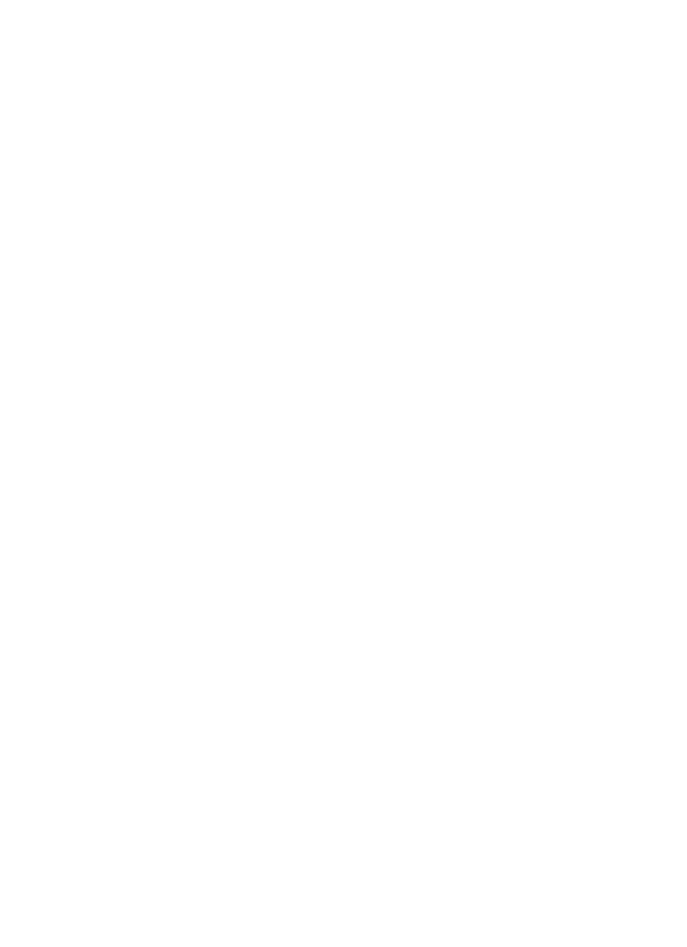
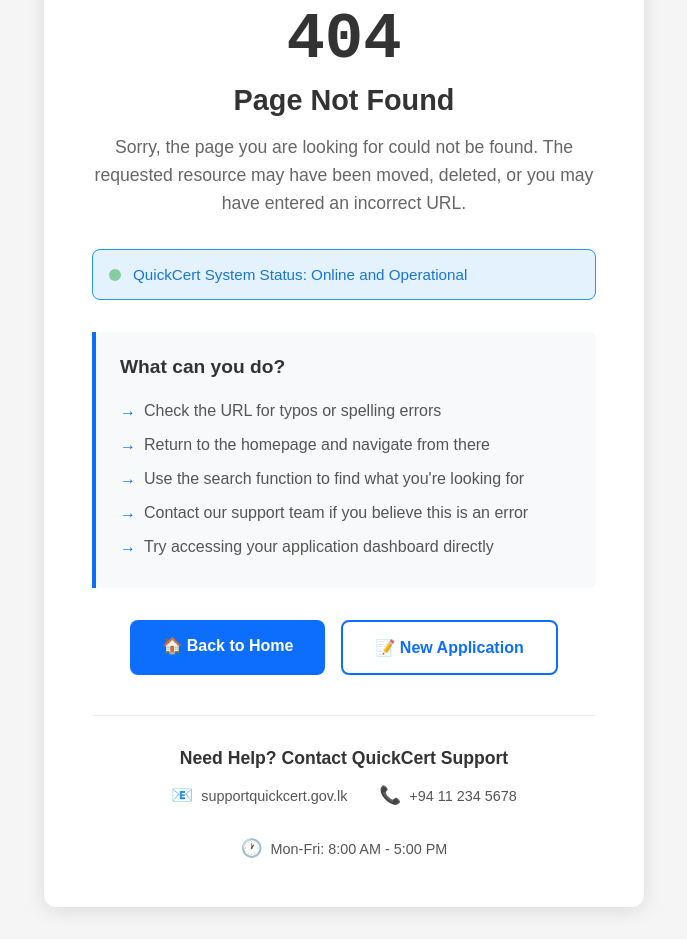
Before and after one commit to QuantumLoop99/QuickCert, an Angular app in the folder FrontEnd/: page /error in a window 1280 px wide. Before the commit this address led to /. Shown: the part 280-1227 px from the top of the page, without its empty margins (296-983 px from the left). Before the commit the page ends 800 px from the top, so only its background shows below. Built offline with nearby package versions, Linux system fonts and the light colour scheme.

Commit message:
Create error page

```diff
--- a/FrontEnd/src/app/app.routes.ts
+++ b/FrontEnd/src/app/app.routes.ts
@@ -2,10 +2,12 @@
 import { HomeComponent } from './home/home.component';
 import { ApplicationFormComponent } from './application-form/application-form.component';
 import { FeedbackComponent } from './feedback/feedback.component';
+import { ErrorComponent } from './error/error.component';
 
 export const routes: Routes = [
   { path: 'home', component: HomeComponent },
   { path: 'application', component: ApplicationFormComponent },
   { path: 'feedback', component: FeedbackComponent },
-  { path: '', redirectTo: '/feedback', pathMatch: 'full' }
+  { path: 'error', component: ErrorComponent},
+  { path: '', redirectTo: '/error', pathMatch: 'full' }
 ];
--- /dev/null
+++ b/FrontEnd/src/app/error/error.component.css
@@ -0,0 +1,335 @@
+/* Error Page Styles - QuickCert */
+* {
+  margin: 0;
+  padding: 0;
+  box-sizing: border-box;
+  font-family: Arial, sans-serif;
+}
+
+.error-container {
+  min-height: 100vh;
+  background-color: #f5f5f5;
+  display: flex;
+  flex-direction: column;
+}
+
+.page-title {
+  background-color: #0d6efd;
+  color: white;
+  padding: 1rem 2rem;
+  font-size: 1.25rem;
+  font-weight: bold;
+  margin-bottom: 0;
+}
+
+.error-content {
+  flex: 1;
+  display: flex;
+  align-items: center;
+  justify-content: center;
+  padding: 2rem;
+}
+
+.error-card {
+  background-color: white;
+  border-radius: 12px;
+  padding: 3rem;
+  box-shadow: 0 4px 20px rgba(0, 0, 0, 0.1);
+  max-width: 600px;
+  width: 100%;
+  text-align: center;
+  border-top: 4px solid #0d6efd;
+}
+
+.error-icon {
+  font-size: 6rem;
+  color: #0d6efd;
+  margin-bottom: 1.5rem;
+  display: block;
+}
+
+.error-code {
+  font-size: 4rem;
+  font-weight: bold;
+  color: #333;
+  margin-bottom: 0.5rem;
+  font-family: 'Courier New', monospace;
+}
+
+.error-title {
+  font-size: 1.8rem;
+  color: #333;
+  margin-bottom: 1rem;
+  font-weight: bold;
+}
+
+.error-message {
+  font-size: 1.1rem;
+  color: #666;
+  margin-bottom: 2rem;
+  line-height: 1.6;
+}
+
+.error-suggestions {
+  background-color: #f8f9fa;
+  border-left: 4px solid #0d6efd;
+  padding: 1.5rem;
+  margin: 2rem 0;
+  text-align: left;
+  border-radius: 0 8px 8px 0;
+}
+
+.error-suggestions h4 {
+  color: #333;
+  margin-bottom: 1rem;
+  font-size: 1.2rem;
+}
+
+.error-suggestions ul {
+  list-style: none;
+  padding: 0;
+}
+
+.error-suggestions li {
+  padding: 0.5rem 0;
+  color: #555;
+  position: relative;
+  padding-left: 1.5rem;
+}
+
+.error-suggestions li:before {
+  content: "→";
+  position: absolute;
+  left: 0;
+  color: #0d6efd;
+  font-weight: bold;
+}
+
+.action-buttons {
+  display: flex;
+  gap: 1rem;
+  justify-content: center;
+  flex-wrap: wrap;
+  margin-top: 2rem;
+}
+
+.btn {
+  padding: 1rem 2rem;
+  border-radius: 8px;
+  font-weight: bold;
+  cursor: pointer;
+  border: none;
+  font-size: 1rem;
+  transition: all 0.3s ease;
+  text-decoration: none;
+  display: inline-block;
+  min-width: 140px;
+}
+
+.btn-primary {
+  background-color: #0d6efd;
+  color: white;
+}
+
+.btn-primary:hover {
+  background-color: #0b5ed7;
+  transform: translateY(-2px);
+  box-shadow: 0 4px 15px rgba(13, 110, 253, 0.3);
+}
+
+.btn-secondary {
+  background-color: #6c757d;
+  color: white;
+}
+
+.btn-secondary:hover {
+  background-color: #5a6268;
+  transform: translateY(-2px);
+  box-shadow: 0 4px 15px rgba(108, 117, 125, 0.3);
+}
+
+.btn-outline {
+  background-color: transparent;
+  color: #0d6efd;
+  border: 2px solid #0d6efd;
+}
+
+.btn-outline:hover {
+  background-color: #0d6efd;
+  color: white;
+  transform: translateY(-2px);
+}
+
+.contact-info {
+  margin-top: 2.5rem;
+  padding-top: 2rem;
+  border-top: 1px solid #eee;
+}
+
+.contact-info h4 {
+  color: #333;
+  margin-bottom: 1rem;
+  font-size: 1.1rem;
+}
+
+.contact-details {
+  display: flex;
+  justify-content: center;
+  gap: 2rem;
+  flex-wrap: wrap;
+  margin-top: 1rem;
+}
+
+.contact-item {
+  display: flex;
+  align-items: center;
+  gap: 0.5rem;
+  color: #555;
+  font-size: 0.9rem;
+}
+
+.contact-icon {
+  color: #0d6efd;
+  font-size: 1.1rem;
+}
+
+.system-status {
+  background-color: #e3f2fd;
+  border: 1px solid #2196f3;
+  border-radius: 8px;
+  padding: 1rem;
+  margin: 1.5rem 0;
+  display: flex;
+  align-items: center;
+  gap: 0.75rem;
+}
+
+.status-indicator {
+  width: 12px;
+  height: 12px;
+  border-radius: 50%;
+  background-color: #28a745;
+  animation: pulse 2s infinite;
+}
+
+.status-text {
+  color: #1976d2;
+  font-size: 0.95rem;
+  font-weight: 500;
+}
+
+@keyframes pulse {
+  0% {
+    opacity: 1;
+  }
+  50% {
+    opacity: 0.5;
+  }
+  100% {
+    opacity: 1;
+  }
+}
+
+.breadcrumb {
+  background-color: white;
+  padding: 1rem 2rem;
+  border-bottom: 1px solid #eee;
+  font-size: 0.9rem;
+}
+
+.breadcrumb-item {
+  color: #666;
+}
+
+.breadcrumb-item a {
+  color: #0d6efd;
+  text-decoration: none;
+}
+
+.breadcrumb-item a:hover {
+  text-decoration: underline;
+}
+
+.breadcrumb-separator {
+  margin: 0 0.5rem;
+  color: #999;
+}
+
+/* Animation for error icon */
+.error-icon {
+  animation: bounce 2s infinite;
+}
+
+@keyframes bounce {
+  0%, 20%, 50%, 80%, 100% {
+    transform: translateY(0);
+  }
+  40% {
+    transform: translateY(-10px);
+  }
+  60% {
+    transform: translateY(-5px);
+  }
+}
+
+/* Responsive Design */
+@media (max-width: 768px) {
+  .error-card {
+    padding: 2rem;
+    margin: 1rem;
+  }
+
+  .error-code {
+    font-size: 3rem;
+  }
+
+  .error-title {
+    font-size: 1.5rem;
+  }
+
+  .error-message {
+    font-size: 1rem;
+  }
+
+  .action-buttons {
+    flex-direction: column;
+    align-items: center;
+  }
+
+  .btn {
+    width: 100%;
+    max-width: 250px;
+  }
+
+  .contact-details {
+    flex-direction: column;
+    gap: 1rem;
+  }
+
+  .page-title {
+    padding: 1rem;
+    font-size: 1.1rem;
+  }
+}
+
+@media (max-width: 480px) {
+  .error-card {
+    padding: 1.5rem;
+  }
+
+  .error-icon {
+    font-size: 4rem;
+  }
+
+  .error-code {
+    font-size: 2.5rem;
+  }
+
+  .error-suggestions {
+    padding: 1rem;
+  }
+
+  .contact-info {
+    margin-top: 2rem;
+  }
+}
--- /dev/null
+++ b/FrontEnd/src/app/error/error.component.html
@@ -0,0 +1,73 @@
+<div class="error-container">
+  <!-- Header -->
+  <div class="page-title">
+    QuickCert - Online Income Statement Requesting System
+  </div>
+
+  <!-- Main Error Content -->
+  <div class="error-content">
+    <div class="error-card">
+      <!-- Error Icon -->
+      <div class="error-icon">🔍</div>
+
+      <!-- Error Code -->
+      <div class="error-code">404</div>
+
+      <!-- Error Title -->
+      <h1 class="error-title">Page Not Found</h1>
+
+      <!-- Error Message -->
+      <p class="error-message">
+        Sorry, the page you are looking for could not be found. The requested resource may have been moved,
+        deleted, or you may have entered an incorrect URL.
+      </p>
+
+      <!-- System Status -->
+      <div class="system-status">
+        <div class="status-indicator"></div>
+        <span class="status-text">QuickCert System Status: Online and Operational</span>
+      </div>
+
+      <!-- Suggestions -->
+      <div class="error-suggestions">
+        <h4>What can you do?</h4>
+        <ul>
+          <li>Check the URL for typos or spelling errors</li>
+          <li>Return to the homepage and navigate from there</li>
+          <li>Use the search function to find what you're looking for</li>
+          <li>Contact our support team if you believe this is an error</li>
+          <li>Try accessing your application dashboard directly</li>
+        </ul>
+      </div>
+
+      <!-- Action Buttons -->
+      <div class="action-buttons">
+        <a href="/" class="btn btn-primary">
+          🏠 Back to Home
+        </a>
+        <a href="/applications" class="btn btn-outline">
+          📝 New Application
+        </a>
+      </div>
+
+      <!-- Contact Information -->
+      <div class="contact-info">
+        <h4>Need Help? Contact QuickCert Support</h4>
+        <div class="contact-details">
+          <div class="contact-item">
+            <span class="contact-icon">📧</span>
+            <span>supportquickcert.gov.lk</span>
+          </div>
+          <div class="contact-item">
+            <span class="contact-icon">📞</span>
+            <span>+94 11 234 5678</span>
+          </div>
+          <div class="contact-item">
+            <span class="contact-icon">🕐</span>
+            <span>Mon-Fri: 8:00 AM - 5:00 PM</span>
+          </div>
+        </div>
+      </div>
+    </div>
+  </div>
+</div>
```
Also changed, not shown: FrontEnd/src/app/error/error.component.ts (added, +11 -0 lines), 1 other file (tests, documents, lock files or other folders).
